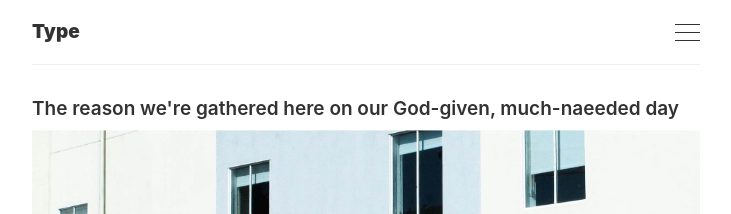
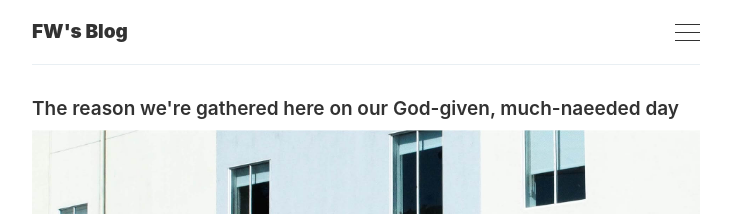
Before and after one commit to fyrepp/fyrepp.github.io, a Jekyll site: the page built from index.html, in a window 1280 px wide and 900 px high. Shown: the top 214 px of the window, without its empty margins (274-1005 px from the left). Built offline with Jekyll 4.4.1, drawn with Linux system fonts in a browser that asks for light colours; the list of posts is cut into pages by our own code.

Commit message:
template

```diff
--- a/_config.yml
+++ b/_config.yml
@@ -6,11 +6,11 @@
 # 'jekyll serve'. If you change this file, please restart the server process.
 
 # Site settings
-title:       Type
+title:       FW's Blog
 email:       ''
 description: ''
 baseurl:     '' # The subpath of your site, e.g. /blog
-url:         'https://type-jekyll.aspirethemes.com/' # The base hostname & protocol for your site
+url:         ''
 twitter:     ''
 github:      ''
 instagram:   ''
```
